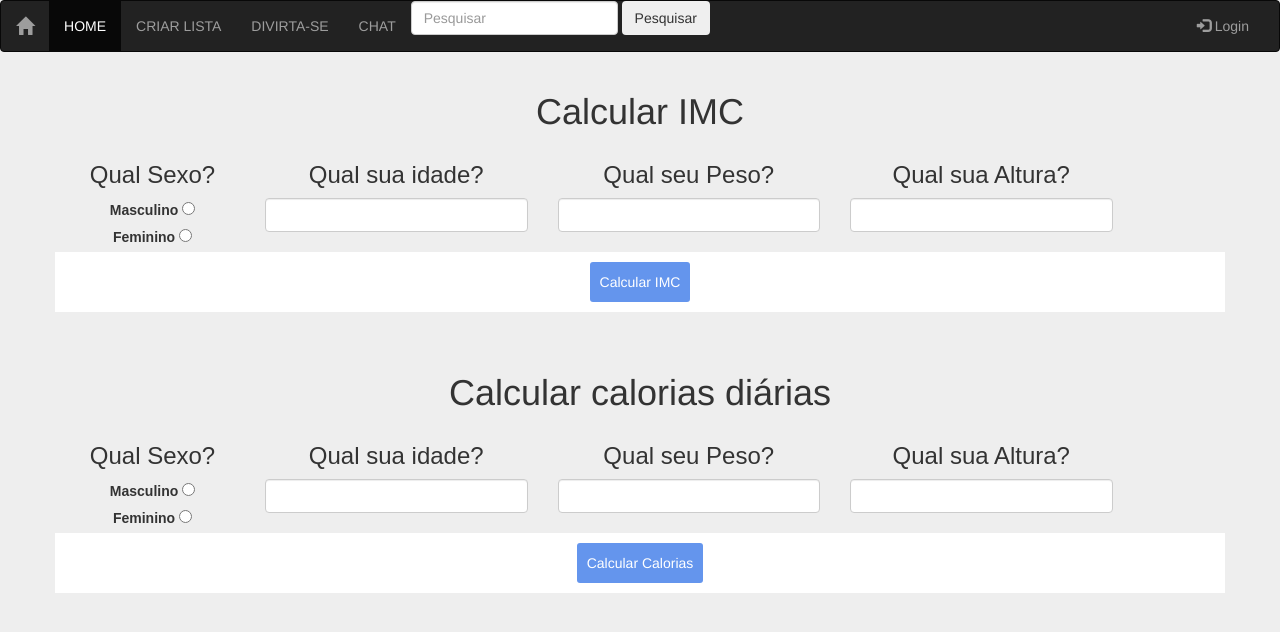
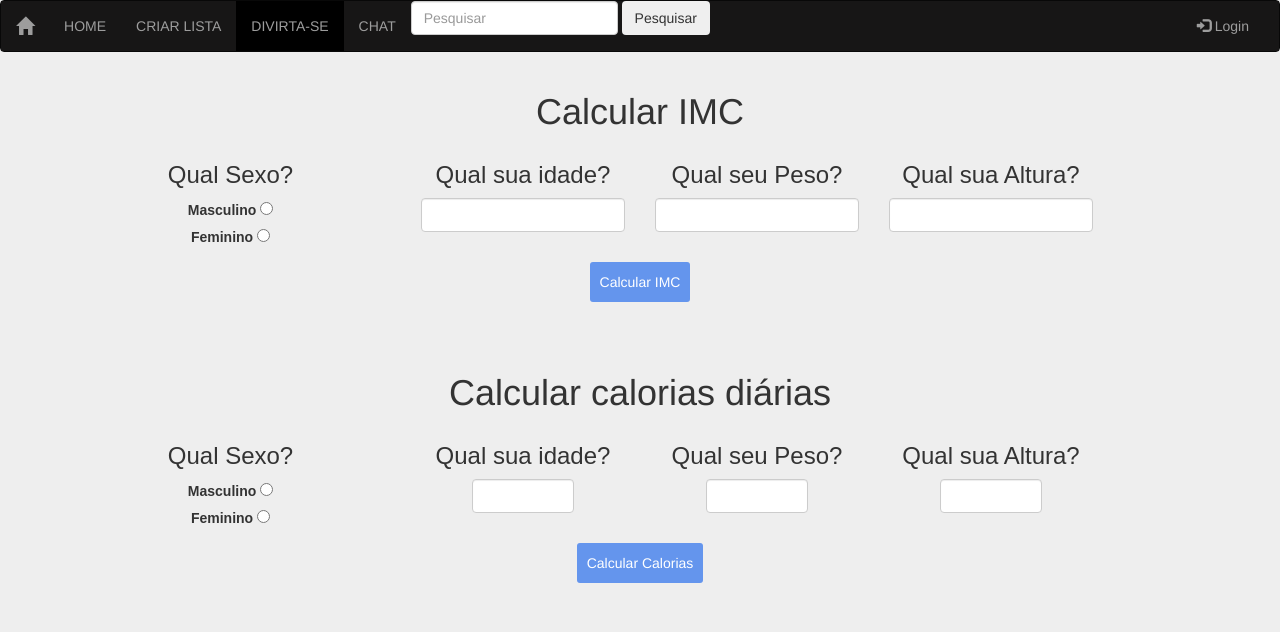
Before and after one commit to LEONEXSTxD/ComprasHelp, a plain HTML site: page calculadora.html in a window 1280 px wide. Drawn offline with Linux system fonts and the light colour scheme.

Commit message:
Nova Alteração
Somente alguns Complementos

```diff
--- a/calculadora.html
+++ b/calculadora.html
@@ -40,9 +40,9 @@
     </div>
     <div class="collapse navbar-collapse" id="myNavbar">
       <ul class="nav navbar-nav">
-        <li class="active"><a href="index.html">HOME</a></li>
+        <li> <a href="index.html">HOME</a></li>
         <li> <a href="lista.html">CRIAR LISTA</a></li>
-        <li><a href="index.html">DIVIRTA-SE</a></li>
+        <li class="act"><a href="calculadora.html">DIVIRTA-SE</a></li>
         <li><a href="#">CHAT</a></li>
         <li> <form class="form-inline pull-xs-right">
           <input class="form-control" type="text" placeholder="Pesquisar">
@@ -77,15 +77,15 @@
       </div>
       <div class="col-md-3">
        <h3><font face="Arial" size="5">Qual sua idade?</font></h3>
-       <input id="idade" type="text" class="form-control" maxlength="3">
+       <input id="idadeIMC" type="text" class="form-control" maxlength="3">
      </div>
      <div class="col-md-3">
       <h3><font face="Arial" size="5">Qual seu Peso?</font></h3>
-      <input id="peso" type="text" class="form-control" maxlength="4">
+      <input id="pesoIMC" type="text" class="form-control" maxlength="4">
     </div>
     <div class="col-md-3">
       <h3><font face="Arial" size="5">Qual sua Altura?</font></h3>
-      <input id="peso" type="text" class="form-control" maxlength="3">
+      <input id="alturaIMC" type="text" class="form-control" maxlength="3">
     </div>
 
     <div class="col-md-1">
@@ -114,7 +114,7 @@
     </div>
     <div class="col-md-3">
       <h3><font face="Arial" size="5">Qual seu Peso?</font></h3>
-      <input id="peso" type="text" class="form-control" maxlength="3">
+      <input id="altura" type="text" class="form-control" maxlength="3">
     </div>
     <div class="col-md-3">
       <h3><font face="Arial" size="5">Qual sua Altura?</font></h3>
--- a/js/funcoes.js
+++ b/js/funcoes.js
@@ -81,6 +81,9 @@ function AddElementoIncluir(BlocoElementos) {
 	document.getElementById('incluir_marca').value='';
 	$("#"+"incluir_total_maximo").html("Total");
 }
+function calcularIMC(){
+    var idade = ("#" + "idadeIMC").val;
+}
 //Cálculo do total
 function calcularMaximoTotal(){
 
@@ -145,4 +148,4 @@ function converteMoedaFloat(valor){
       }
       return valor;
 
-   }
+}
--- a/style.css
+++ b/style.css
@@ -4,12 +4,42 @@ body{
 	padding: 0;
 	margin: 0;
 }
+.container-fluid {
+    background: #171616;
+    width: 100%;
+	margin-left: auto;
+	margin-right: auto;
+
+}
+.navbar {
+    background: #000000;
+    padding: 0;
+}
+.act{
+    background: #000000;
+    color: #fff;
+    padding: 0;
+}
 .col-md-1{
-	background: #fff;
 	width: 100%;
 	margin-left: auto;
 	margin-right: auto;
 	padding: 1rem;
+
+}
+.col-md-2 {
+    width: 30%;
+	margin-left: auto;
+	margin-right: auto;
+    padding: 30px 30px
+    padding: 1rem;
+}
+.col-md-3{
+	width: 20%;
+	margin-left: auto;
+	margin-right: auto;
+    padding: 30px 30px
+    padding: 1rem;
 }
 .btn1{
 	background: #6495ED;
@@ -18,8 +48,22 @@ body{
 	padding:  10px 10px;
 	border-radius: 3px;
 }
-//Quando mouse passa por cima
 .btn1:hover{
 	background-color: #0000CD;
 	color: #fff;
 }
+#idade {
+    width: 50%;
+    margin: auto;
+    padding: 15px 10px;
+}
+#peso {
+    width: 50%;
+    margin: auto;
+    padding: 15px 10px;
+}
+#altura {
+    width: 50%;
+    margin: auto;
+    padding: 15px 10px;
+}
```
Also changed, not shown: index.html (+5 -5 lines), lista.html (+2 -3 lines), img/alimento.jpg (added).
